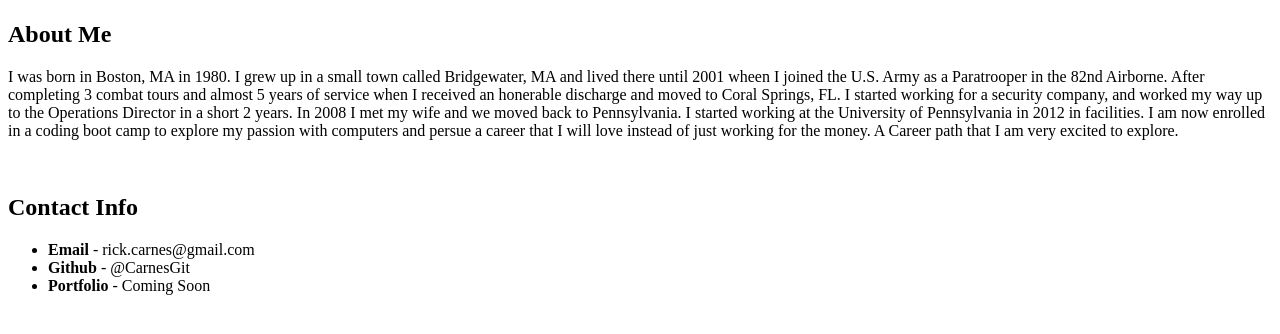
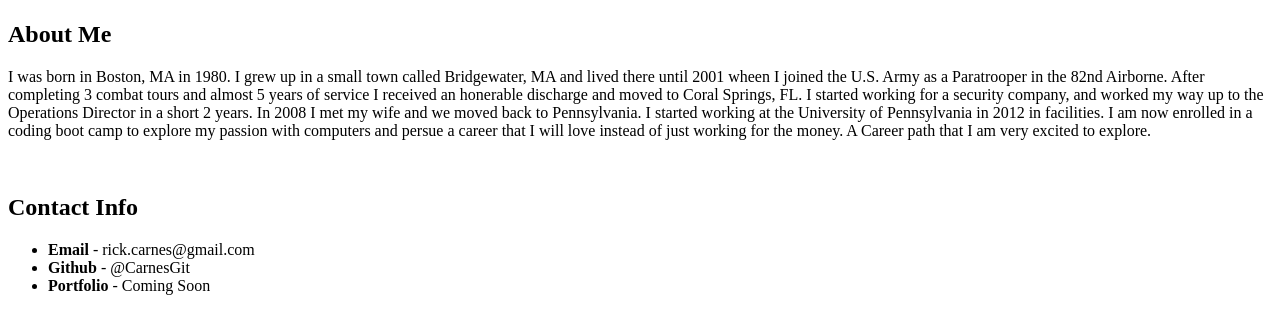
Before and after one commit to CarnesGit/Student-Profile, a plain HTML site: page index.html in a window 1280 px wide. Shown: the part 242-576 px from the top of the page. Drawn offline with Linux system fonts and the light colour scheme.

Commit message:
Fixed Typo

```diff
--- a/index.html
+++ b/index.html
@@ -20,7 +20,7 @@
 
     <p>I was born in Boston, MA in 1980. I grew up in a small town called Bridgewater, MA and lived there until 2001
         wheen I joined the U.S. Army as a Paratrooper in the 82nd Airborne. After completing 3 combat tours and almost 5
-        years of service when I received an honerable discharge and moved to Coral Springs, FL. I started working for a
+        years of service I received an honerable discharge and moved to Coral Springs, FL. I started working for a
         security company, and worked my way up to the Operations Director in a short 2 years. In 2008 I met my wife and
         we moved back to Pennsylvania. I started working at the University of Pennsylvania in 2012 in facilities. I am
         now enrolled in a coding boot camp to explore my passion with computers and persue a career that I will love
```
